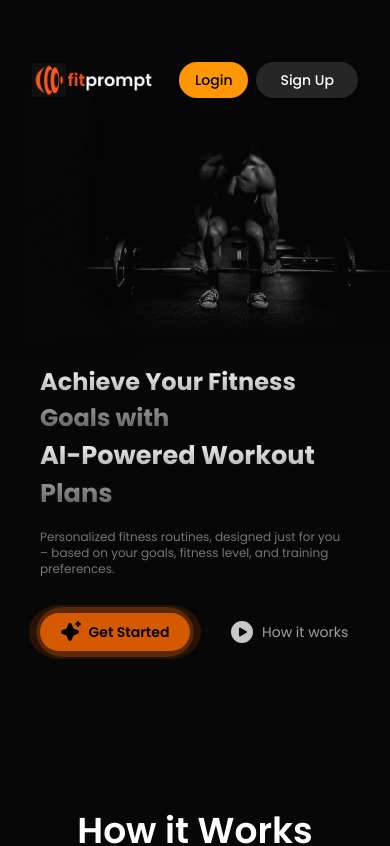
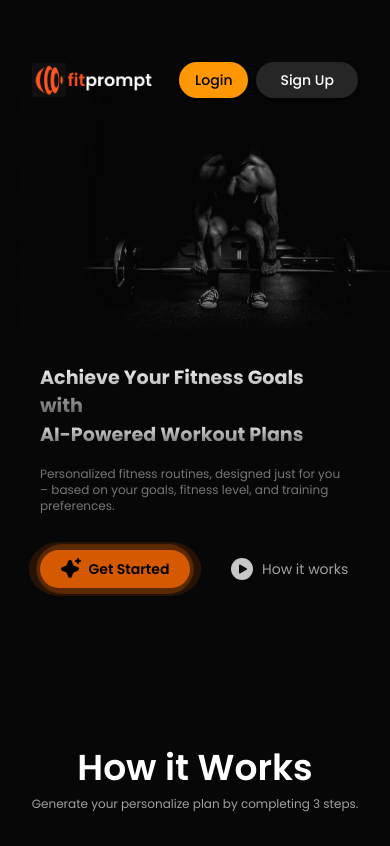
Before and after one commit to abhi1322/fitPrompt-frontend, a React (Vite) app: page / in a window 390 px wide. Shown: the top 846 px of the page. Built offline with nearby package versions, Linux system fonts and the light colour scheme; no server answers.

Commit message:
fix: style fix#3

```diff
--- a/src/pages/LandingPage.jsx
+++ b/src/pages/LandingPage.jsx
@@ -34,11 +34,11 @@ const LandingPage = () => {
         />
 
         <div className="px-10 relative pt-20 ">
-          <h2 className="font-bold text-[1.5rem] md:text-5xl bg-gradient-to-b from-[#FFFFFF] to-[#555555] bg-clip-text text-transparent">
+          <h2 className="font-bold text-[4.9vw] md:text-5xl bg-gradient-to-b from-[#FFFFFF] to-[#555555] bg-clip-text text-transparent">
             Achieve Your Fitness Goals with
           </h2>
           <h2
-            className="relative font-bold text-[1.6rem] md:text-5xl bg-gradient-to-b from-[#FFFFFF] to-[#555555] bg-clip-text text-transparent "
+            className="relative font-bold text-[4.9vw] md:text-5xl bg-gradient-to-b from-[#FFFFFF] to-[#555555] bg-clip-text text-transparent "
             data-text="AI-Powered Workout Plans"
           >
             AI-Powered Workout Plans
```
